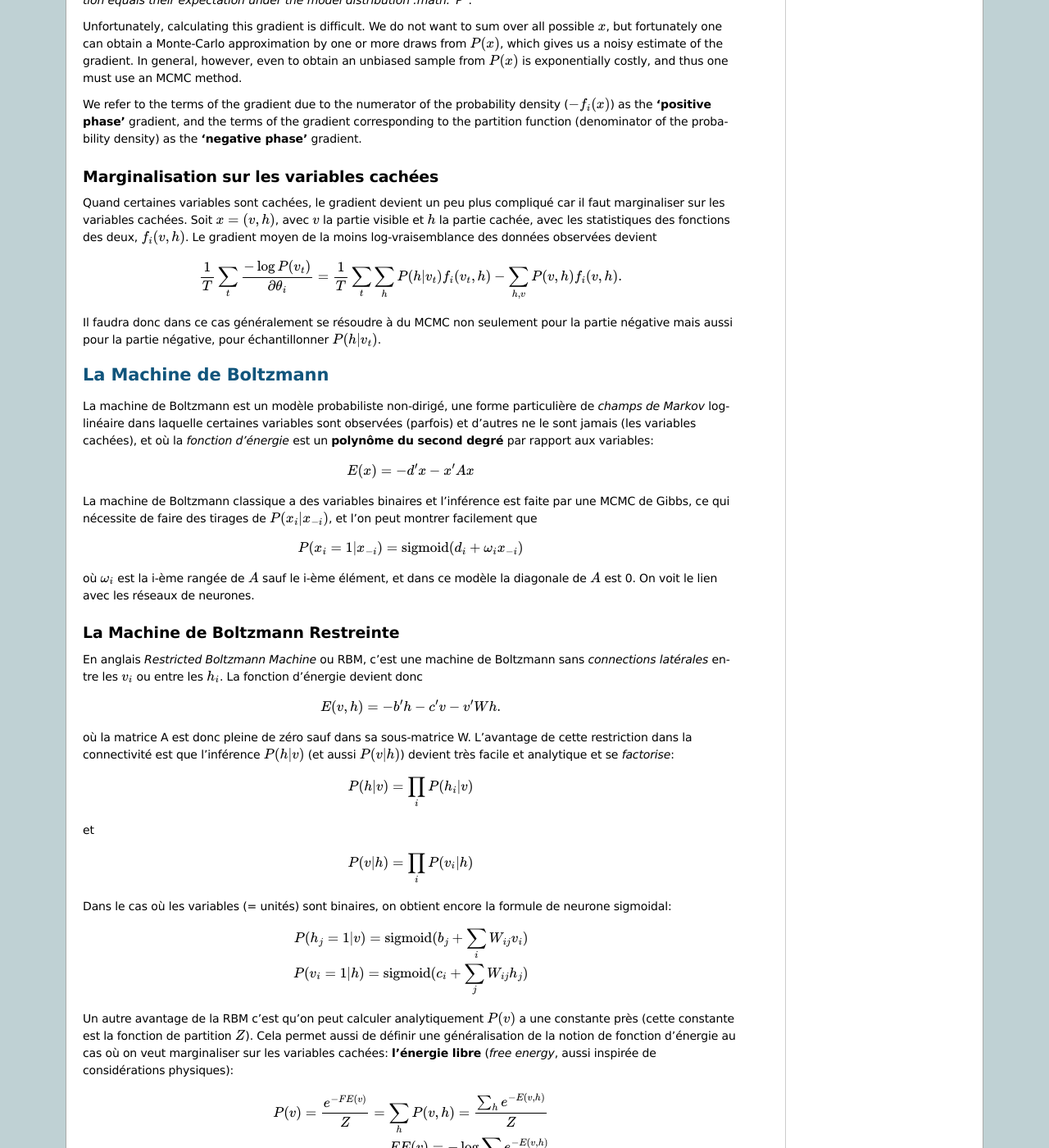
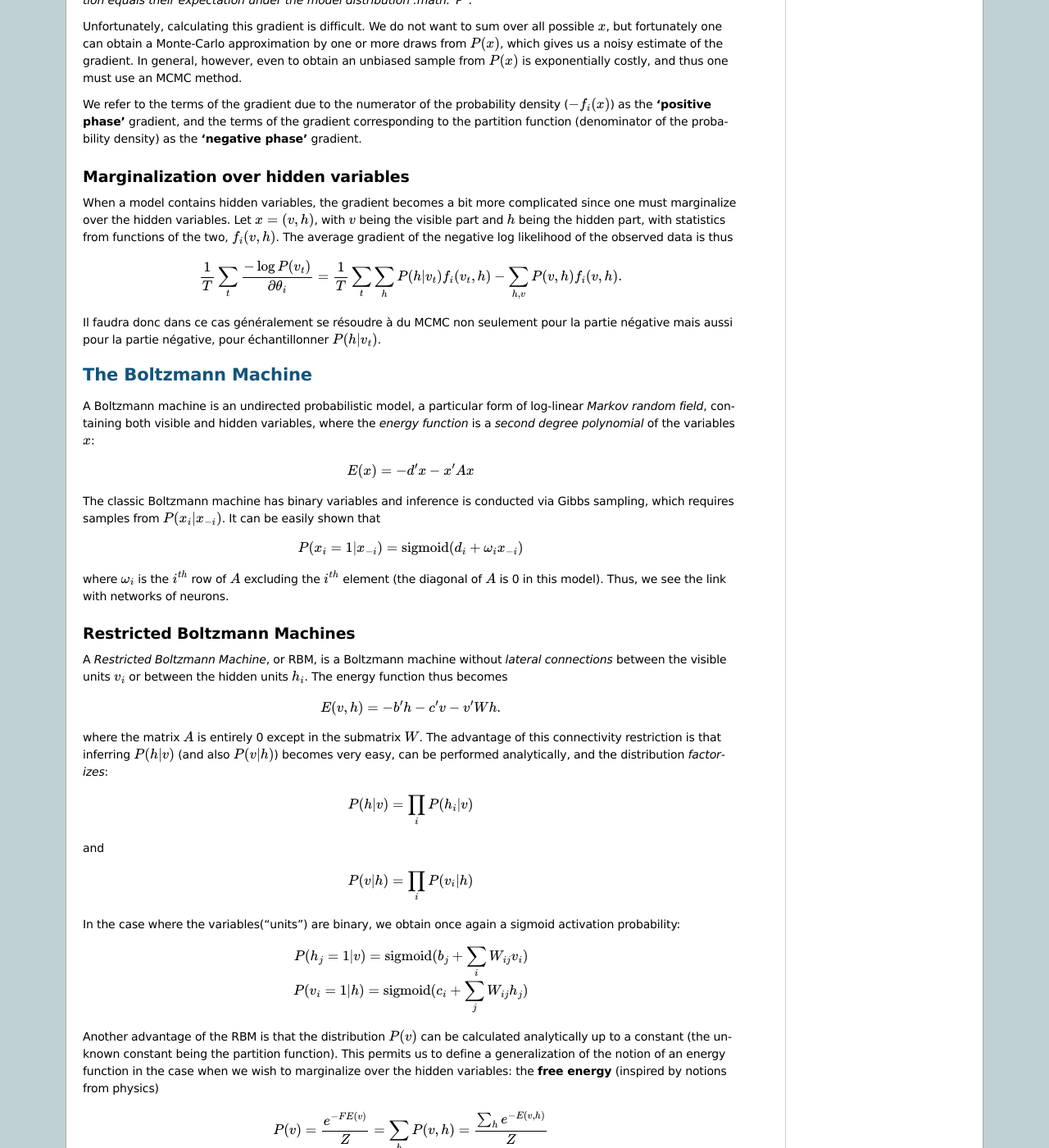
Before and after one commit to goodfeli/galatea, a Sphinx documentation site: the page built from notes_de_cours/doc/deepgm_en.txt, in a window 1280 px wide and 1400 px high, scrolled down 3345 px. Shown: the whole window at 82% size. Built offline with Sphinx 7.4.7, drawn with Linux system fonts in a browser that asks for light colours; formulas are drawn with MathJax 3; pages that are not in the unit, such as notebooks, are missing from menus; some of the changed text lies outside the part shown.

Commit message:
Translation completed up to the contrastive divergence section.

```diff
--- a/notes_de_cours/doc/deepgm_en.txt
+++ b/notes_de_cours/doc/deepgm_en.txt
@@ -265,16 +265,15 @@ gradient, and the terms of the gradient corresponding to the partition
 function (denominator of the probability density) as the
 **'negative phase'** gradient.
 
-Marginalisation sur les variables cachées
------------------------------------------
+Marginalization over hidden variables
+-------------------------------------
 
-Quand certaines variables sont cachées, le gradient devient
-un peu plus compliqué car il faut marginaliser sur les
-variables cachées. Soit :math:`x=(v,h)`, avec :math:`v` la partie visible
-et :math:`h` la partie cachée, avec les statistiques
-des fonctions des deux, :math:`f_i(v,h)`. Le gradient
-moyen de la moins log-vraisemblance des données
-observées devient
+When a model contains hidden variables, the gradient becomes
+a bit more complicated since one must marginalize over the
+hidden variables. Let :math:`x=(v,h)`, with :math:`v` being the visible
+part and :math:`h` being the hidden part, with statistics
+from functions of the two, :math:`f_i(v,h)`. The average gradient
+of the negative log likelihood of the observed data is thus
 
 .. math::
   \frac{1}{T} \sum_t \frac{-\log P(v_t)}{\partial \theta_i} =
@@ -284,85 +283,80 @@ Il faudra donc dans ce cas généralement se résoudre à du MCMC
 non seulement pour la partie négative mais aussi pour la partie
 négative, pour échantillonner :math:`P(h|v_t)`.
 
-La Machine de Boltzmann
-=======================
+The Boltzmann Machine
+=====================
 
-La machine de Boltzmann est un modèle probabiliste non-dirigé,
-une forme particulière de *champs de Markov* log-linéaire dans laquelle
-certaines variables sont observées (parfois) et d'autres
-ne le sont jamais (les variables cachées), et où la
-*fonction d'énergie* est un **polynôme du second degré**
-par rapport aux variables:
+A Boltzmann machine is an undirected probabilistic model, a particular
+form of log-linear *Markov random field*, containing both visible and hidden
+variables, where the *energy function* is a *second degree polynomial* of
+the variables :math:`x`:
 
 .. math::
    E(x) = -d'x - x'Ax
 
-La machine de Boltzmann classique a des variables binaires
-et l'inférence est faite par une MCMC de Gibbs, ce qui nécessite
-de faire des tirages de :math:`P(x_i | x_{-i})`, et l'on
-peut montrer facilement que
+The classic Boltzmann machine has binary variables and
+inference is conducted via Gibbs sampling, which requires samples
+from :math:`P(x_i | x_{-i})`. It can be easily shown that
 
 .. math::
    P(x_i=1 | x_{-i}) = {\rm sigmoid}(d_i + \omega_i x_{-i})
 
-où :math:`\omega_i` est la i-ème rangée de :math:`A` sauf
-le i-ème élément, et dans ce modèle la diagonale de :math:`A`
-est 0. On voit le lien avec les réseaux de neurones.
+where :math:`\omega_i` is the :math:`i^{th}` row of :math:`A` excluding
+the :math:`i^{th}` element (the diagonal of :math:`A`
+is 0 in this model). Thus, we see the link with networks of neurons.
 
 .. _rbm:
 
-La Machine de Boltzmann Restreinte
-----------------------------------
+Restricted Boltzmann Machines
+-----------------------------
 
-En anglais *Restricted Boltzmann Machine* ou RBM, c'est une
-machine de Boltzmann sans *connections latérales* entre
-les :math:`v_i` ou entre les :math:`h_i`. La fonction
-d'énergie devient donc
+A *Restricted Boltzmann Machine*, or RBM, is a Boltzmann machine without
+*lateral connections* between the visible units :math:`v_i` or between
+the hidden units :math:`h_i`. The energy function thus becomes
 
 .. math::
    E(v,h) = -b'h - c'v - v'W h.
 
-où la matrice A est donc pleine de zéro sauf dans sa sous-matrice W.
-L'avantage de cette restriction dans la connectivité est
-que l'inférence :math:`P(h|v)` (et aussi :math:`P(v|h)`)
-devient très facile et analytique et se *factorise*:
+where the matrix :math:`A` is entirely 0 except in the submatrix :math:`W`.
+The advantage of this connectivity restriction is that inferring
+:math:`P(h|v)` (and also :math:`P(v|h)`) becomes very easy, can be performed
+analytically, and the distribution *factorizes*:
 
 .. math::
    P(h|v) = \prod_i P(h_i|v)
 
-et
+and
 
 .. math::
    P(v|h) = \prod_i P(v_i|h)
 
-Dans le cas où les variables (= unités) sont binaires, on obtient
-encore la formule de neurone sigmoidal:
+In the case where the variables("units") are binary, we obtain once again
+a sigmoid activation probability:
 
 .. math::
    P(h_j=1 | v) = {\rm sigmoid}(b_j + \sum_i W_{ij} v_i)
 
    P(v_i=1 | h) = {\rm sigmoid}(c_i + \sum_j W_{ij} h_j)
 
-Un autre avantage de la RBM c'est qu'on peut calculer
-analytiquement :math:`P(v)` a une constante près
-(cette constante est la fonction de partition :math:`Z`). Cela permet
-aussi de définir une généralisation de la notion de
-fonction d'énergie au cas où on veut marginaliser
-sur les variables cachées: **l'énergie libre**
-(*free energy*, aussi inspirée de considérations physiques):
+Another advantage of the RBM is that the distribution :math:`P(v)` can
+be calculated analytically up to a constant (the unknown constant
+being the partition function). This permits us to define a generalization
+of the notion of an energy function in the case when we wish to marginalize
+over the hidden variables: the **free energy** (inspired by notions from
+physics)
 
 .. math::
    P(v) = \frac{e^{-FE(v)}}{Z} = \sum_h P(v,h) = \frac{\sum_h e^{-E(v,h)}}{Z}
 
    FE(v) = -\log \sum_h e^{-E(v,h)}
 
-et dans le cas des RBMs, on a
+and in the case of RBMs, we have
 
 .. math::
    FE(v) = -b'v - \sum_i \log \sum_{h_i} e^{h_i (c_i + v' W_{.i})}
 
-où la somme sur :math:`h_i` est une somme sur les valeurs que les variables
-cachées peuvent prendre, ce qui, dans le cas d'unités binaires donne
+where the sum over :math:`h_i` is a sum over values that the hidden variables
+can take, which in the case of binary units yields
 
 .. math::
    FE(v) = -b'v - \sum_i \log (1 + e^{c_i + v' W_{.i}})
@@ -370,14 +364,14 @@ cachées peuvent prendre, ce qui, dans le cas d'unités binaires donne
    FE(v) = -b'v - \sum_i {\rm softplus}(c_i + v' W_{.i})
 
 
-Gibbs dans les RBMs
--------------------
+Gibbs sampling in RBMs
+----------------------
 
-Bien que tirer de :math:`P(h|v)` est facile et immédiat dans une RBM,
-tirer de :math:`P(v)` ou de :math:`P(v,h)` ne peut pas se faire de
-manière exacte et se fait donc généralement par une MCMC, la plus commune
-étant la MCMC de Gibbs *par bloc*, où l'on prend avantage du fait
-que les tirages :math:`P(h|v)` et :math:`P(v|h)` sont faciles:
+Although sampling from :math:`P(h|v)` is easy and immediate in an RBM,
+drawing samples from :math:`P(v)` or from :math:`P(v,h)` cannot be done
+exactly and is thus generally accomplished with MCMC, most commonly with
+*block Gibbs sampling*, where we take advantage of the fact that
+draws from :math:`P(h|v)` and :math:`P(v|h)` are easy:
 
 .. math::
    v^{(1)} \sim {\rm exemple\;\; d'apprentissage}
@@ -392,16 +386,16 @@ que les tirages :math:`P(h|v)` et :math:`P(v|h)` sont faciles:
 
    \ldots
 
-Pour visualiser les données générées à l'étape :math:`k`, il vaut mieux utiliser les espérances
-(i.e. :math:`E[v^{(k)}_i|h^{(k-1)}]=P(v^{(k)}_i=1|h^{(k-1)})`)
-qui sont moins bruitées que les échantillons :math:`v^{(k)}` eux-mêmes.
+In order to visualize the generated data at step :math:`k`, it is better
+to use expectations (i.e. :math:`E[v^{(k)}_i|h^{(k-1)}]=P(v^{(k)}_i=1|h^{(k-1)})`)
+which are less noisy than the samples :math:`v^{(k)}` themselves.
 
 .. _trainrbm:
 
-Entraînement des RBMs
-=====================
+Training RBMs
+=============
 
-Le gradient exact sur les paramètres d'une RBM (pour un exemple :math:`v`) est
+The exact gradient of the parameters of an RBM (for an example :math:`v`) is
 
 .. math::
    \frac{\partial \log P(v)}{\partial W} = v' E[h | v] - E[v' h]
@@ -410,20 +404,19 @@ Le gradient exact sur les paramètres d'une RBM (pour un exemple :math:`v`) est
 
    \frac{\partial \log P(v)}{\partial c} = v - E[v]
 
-où les espérances sont prises sur la loi de la RBM. Les espérances
-conditionnelles sont calculables analytiquement (puisque
-:math:`E[h_i | v]=P(h_i=1|v)=` sortie du neurone caché, pour des :math:`h_i` binaires)
-mais les espérances inconditionnelles doivent se faire par MCMC.
+where the expectations are under the distribution of the RBM. The conditional
+expectations can be calculated analytically (since :math:`E[h_i | v]=P(h_i=1|v)=` the output of a hidden unit, for binary :math:`h_i`)
+but the unconditional expectations must be approximated using MCMC.
 
-Divergence Contrastive
+Contrastive Divergence
 ----------------------
 
-La première et plus simple approximation de :math:`E[v' h]`, i.e., pour
-obtenir des 'exemples négatifs' (pour la 'partie négative' du gradient),
-consiste à faire une courte chaîne de Gibbs (de k étapes) *commencée sur un
-exemple d'apprentissage*.  On appelle cet algorithme CD-k
-(*Contrastive Divergence with k steps*). Voir l'algorithme 1
-dans `Learning Deep Architectures for AI <http://www.iro.umontreal.ca/%7Elisa/publications2/index.php/publications/show/239>`_:
+The first and simplest approximation of :math:`E[v' h]`, i.e., for
+obtaining 'negative examples' (for the 'negative phase' gradient),
+consists of running a short Gibbs chain (of :math:`k` steps) *beginning at
+a training example*.  This algorithm is known as CD-k
+(*Contrastive Divergence with k steps*). See algorithm 1
+in `Learning Deep Architectures for AI <http://www.iro.umontreal.ca/%7Elisa/publications2/index.php/publications/show/239>`_:
 
 .. math::
   W \leftarrow W + \epsilon( v^{(1)} \hat{h}^{(1)'} - v^{(2)} \hat{h}^{(2)'} )
```
